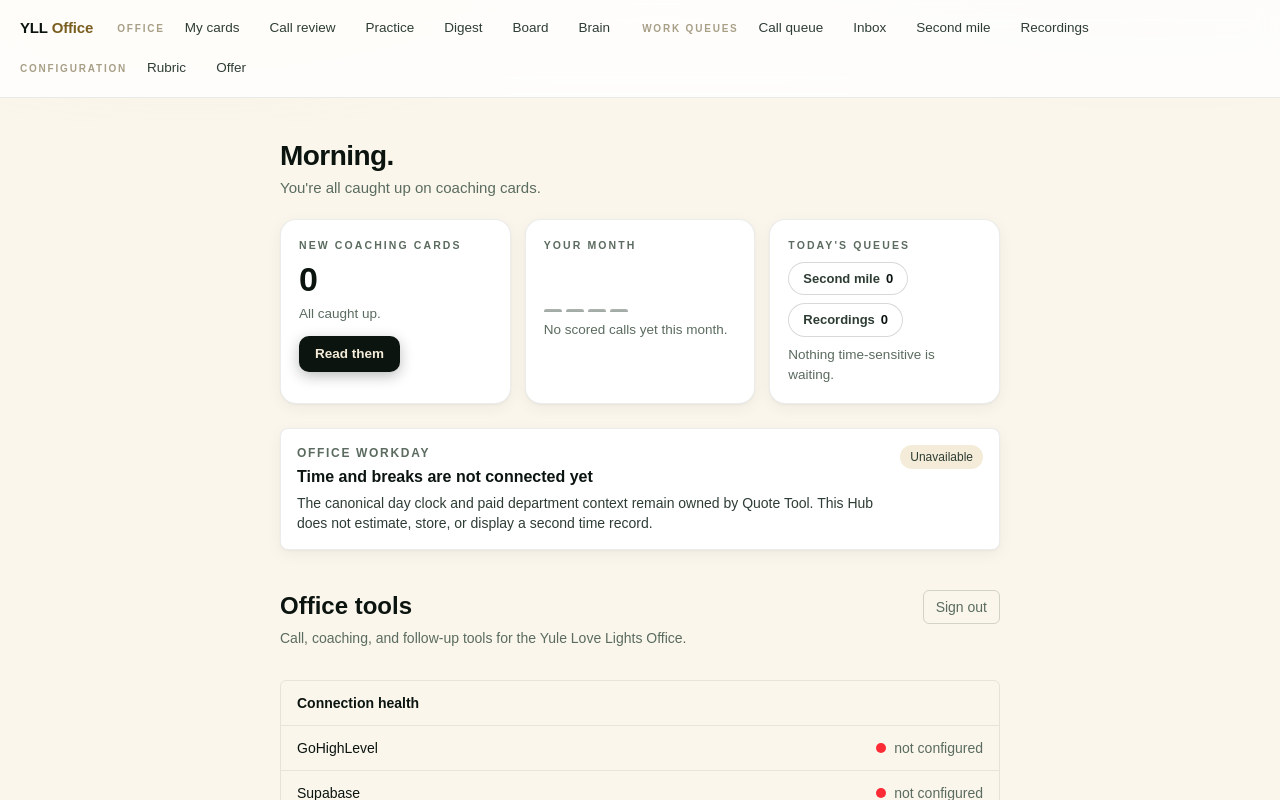
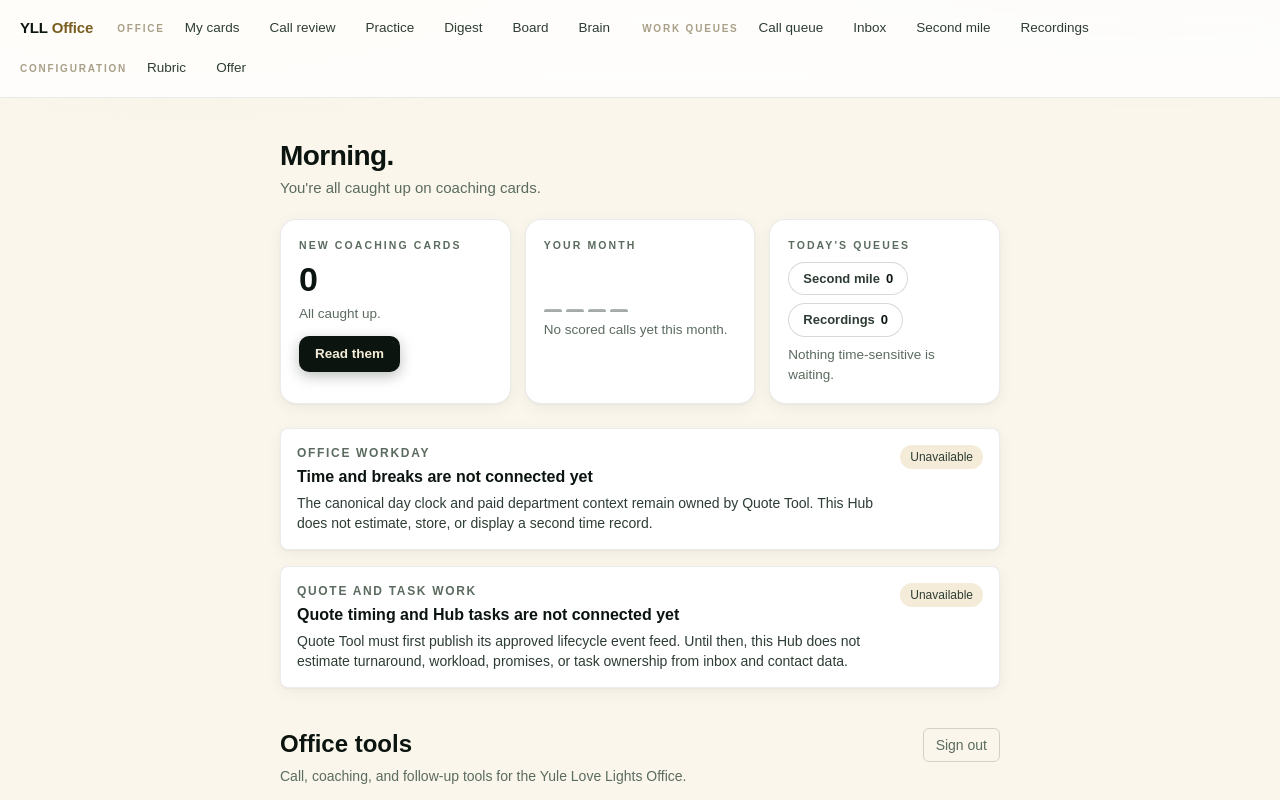
Before and after one commit to Yule-Love-Lights/yll-call-copilot, a Next.js app: page / in a window 1280 px wide. Shown: the top 800 px of the page. Built offline with nearby package versions, Linux system fonts and the light colour scheme; no server answers.

Commit message:
feat: show Office quote and task availability

```diff
--- /dev/null
+++ b/src/app/OfficeQuoteAndTasksCard.tsx
@@ -0,0 +1,23 @@
+export default function OfficeQuoteAndTasksCard() {
+  return (
+    <section
+      className="mt-4 rounded-lg border border-[var(--op-border)] bg-white p-4 shadow-[var(--shadow-1)]"
+      aria-labelledby="office-quote-and-tasks-heading"
+    >
+      <div className="flex flex-col gap-1 sm:flex-row sm:items-start sm:justify-between sm:gap-4">
+        <div>
+          <p className="text-xs font-semibold uppercase tracking-[.14em] text-[var(--op-dim)]">Quote and task work</p>
+          <h2 id="office-quote-and-tasks-heading" className="mt-1 text-base font-semibold text-[var(--op-text)]">
+            Quote timing and Hub tasks are not connected yet
+          </h2>
+          <p className="mt-1 text-sm leading-5 text-[var(--op-text-2)]">
+            Quote Tool must first publish its approved lifecycle event feed. Until then, this Hub does not estimate turnaround, workload, promises, or task ownership from inbox and contact data.
+          </p>
+        </div>
+        <span className="w-fit shrink-0 rounded-full bg-[var(--brand-cream)] px-2.5 py-1 text-xs font-medium text-[var(--brand-evergreen-3)]">
+          Unavailable
+        </span>
+      </div>
+    </section>
+  );
+}
--- a/src/app/page.tsx
+++ b/src/app/page.tsx
@@ -21,6 +21,7 @@ import { resolveCurrentHubActor } from '@/lib/auth/resource';
 import HomeConnectionPanel from './HomeConnectionPanel';
 import { redirect } from 'next/navigation';
 import OfficeWorkdayCard from './OfficeWorkdayCard';
+import OfficeQuoteAndTasksCard from './OfficeQuoteAndTasksCard';
 
 // Config + session are read per-request, not baked at build time -- same
 // reasoning as /login and /contacts.
@@ -200,6 +201,7 @@ export default async function Home() {
       </div>
 
       <OfficeWorkdayCard />
+      <OfficeQuoteAndTasksCard />
 
       <div className="mt-10">
         <HomeConnectionPanel />
```
